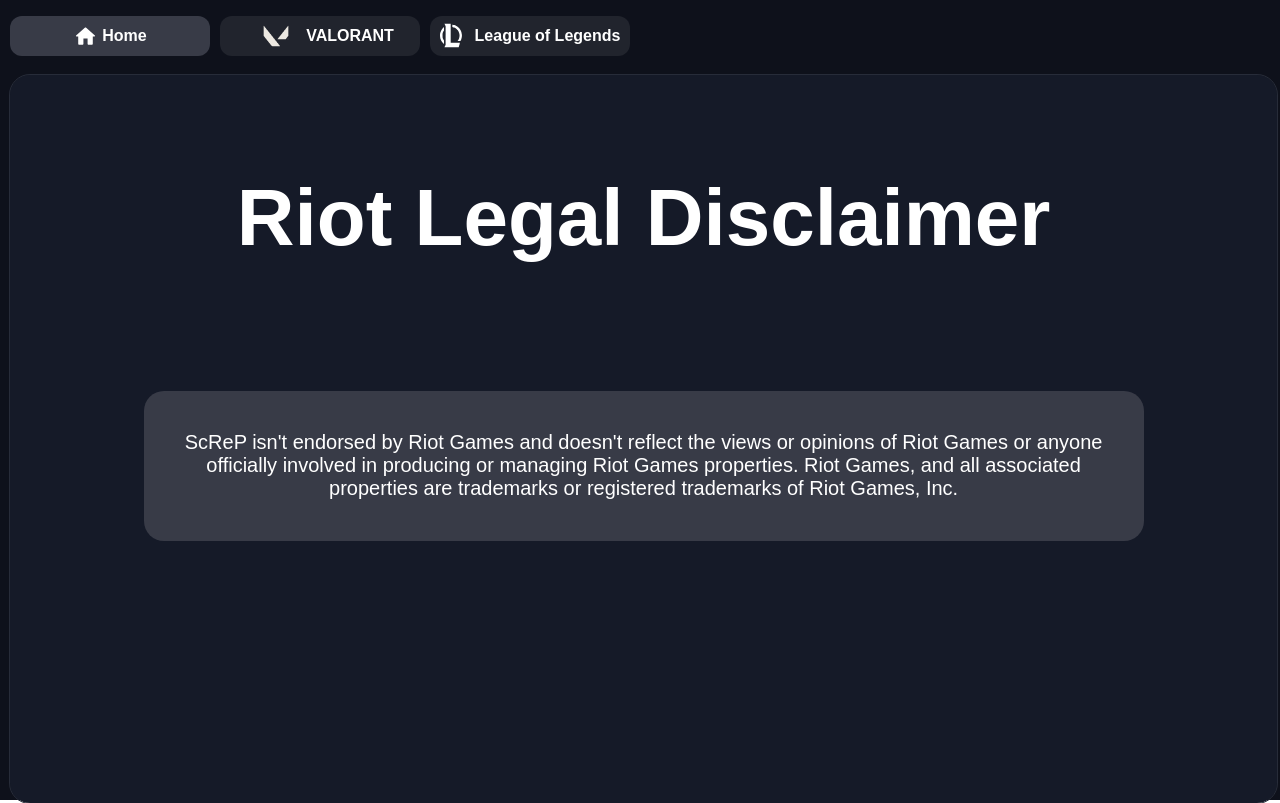
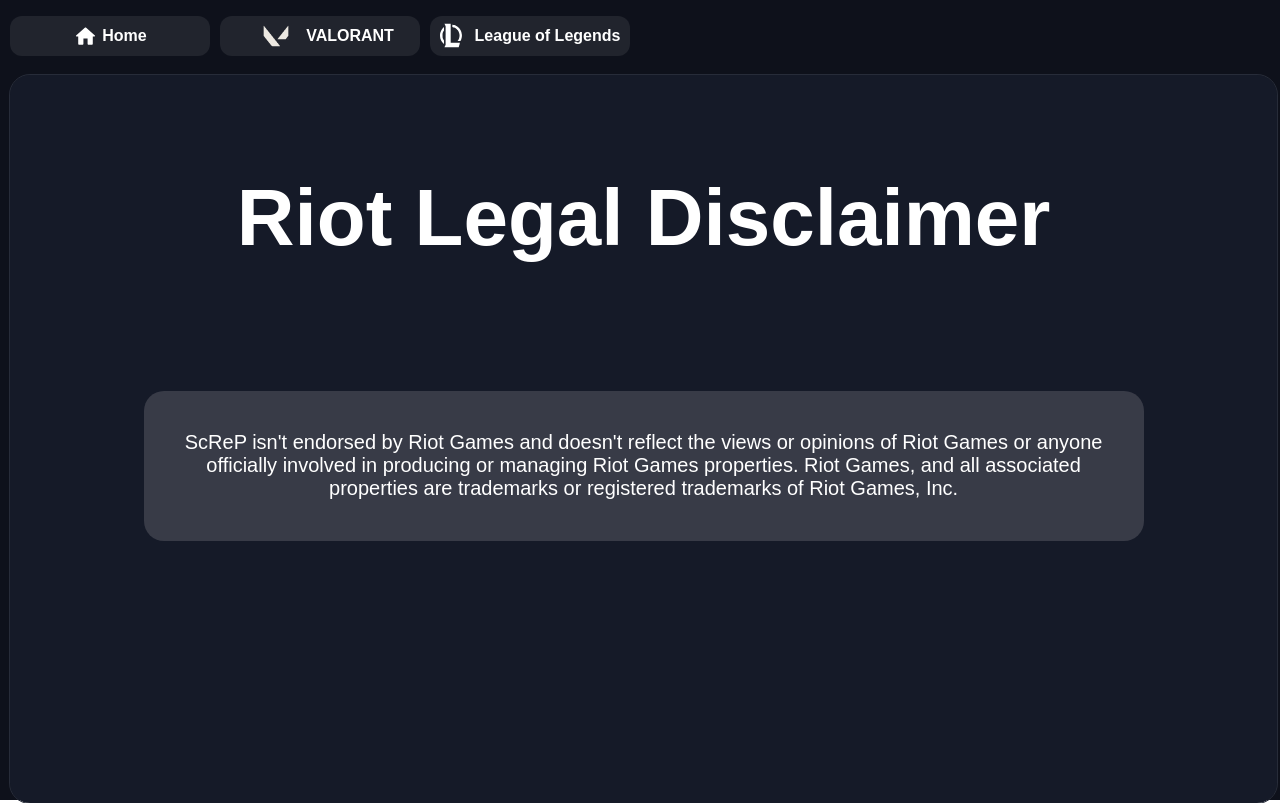
Before and after one commit to Tinonnast/ScReP-Homepage, a plain HTML site: page league-of-legends/disclaimer/index.html in a window 1280 px wide. Drawn offline with Linux system fonts and the light colour scheme.

Commit message:
Remove background color from button-home

```diff
--- a/league-of-legends/disclaimer/style.css
+++ b/league-of-legends/disclaimer/style.css
@@ -46,7 +46,6 @@
 
 #button-home {
     gap: 4px;
-    background-color: #383b47;
 }
 
 
```
